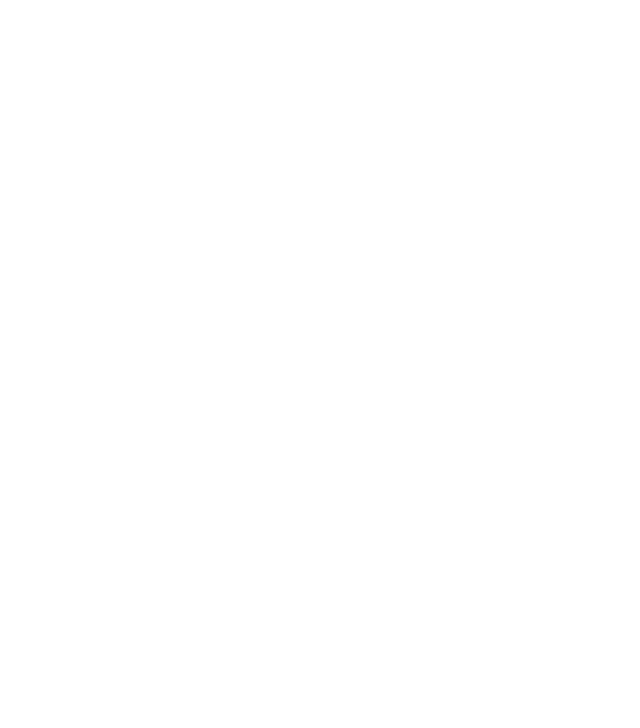
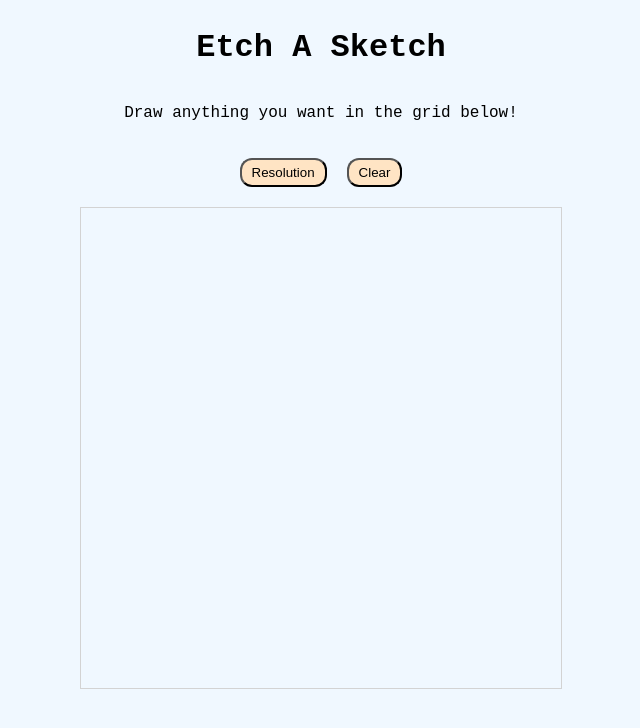
Before and after one commit to samuelmui8/etch-a-sketch, a plain HTML site: page index.html in a window 1280 px wide. Shown: the whole page, without its empty margins (319-959 px from the left). Drawn offline with Linux system fonts and the light colour scheme.

Commit message:
Complete project

```diff
--- a/index.html
+++ b/index.html
@@ -4,9 +4,17 @@
     <meta charset="UTF-8" />
     <meta name="viewport" content="width=device-width, initial-scale=1.0" />
     <title>Etch A Sketch</title>
+    <link rel="stylesheet" href="style.css" />
     <script src="script.js" defer></script>
   </head>
   <body>
+    <h1>Etch A Sketch</h1>
+    <p>Draw anything you want in the grid below!</p>
+    <div class="selection">
+      <button class="resetButton">Resolution</button>
+      <button class="clearButton">Clear</button>
+    </div>
+
     <div class="container"></div>
   </body>
 </html>
--- a/script.js
+++ b/script.js
@@ -0,0 +1,47 @@
+const container = document.querySelector(".container");
+const resetButton = document.querySelector(".resetButton");
+const clearButton = document.querySelector(".clearButton");
+
+function deleteGrid() {
+	container.innerHTML = '';
+}
+
+function createGrid(gridLength) {
+	for (let i = 0; i < gridLength; i++) {
+		let row = document.createElement("div");
+		row.className = "row";
+
+		for (let j = 0; j < gridLength; j++) {
+			let square = document.createElement("div");
+			square.className = "square";
+			square.style.opacity = "0";
+			square.addEventListener("mouseover", () => {
+				let randomColor = Math.floor(Math.random()*16777215).toString(16);
+				square.style.backgroundColor = "#" + randomColor;
+				let opacity = parseFloat(square.style.opacity);
+				square.style.opacity = opacity + 0.1;
+			})
+			row.appendChild(square);
+		}
+		container.appendChild(row);
+	}
+}
+
+deleteGrid();
+createGrid(16);
+
+resetButton.addEventListener("click", () => {
+	let gridLength;
+	do {
+		gridLength = prompt("Please enter the resolution of the new grid (less than 100):")
+	} while (gridLength < 1 || gridLength >= 100);
+
+	deleteGrid();
+	createGrid(gridLength);
+})
+
+clearButton.addEventListener("click", () => {
+	const gridLength = container.childElementCount;
+	deleteGrid();
+	createGrid(gridLength);
+})
--- /dev/null
+++ b/style.css
@@ -0,0 +1,44 @@
+body {
+    justify-content: center;
+    align-items: center;
+    display: flex;
+    flex-direction: column;
+    background-color: aliceblue;
+    font-family: 'Courier New', Courier, monospace;
+}
+
+.container {
+    display: flex;
+    flex-direction: column;
+    height: 60vh;
+    width: 60vh;
+    gap: 1px;
+    border: 1px solid lightgray;
+}
+
+.row {
+    display: flex;
+    flex: 1;
+    gap: 1px;
+}
+
+.square {
+    background-color: lightgray;
+    flex: 1;
+    height: 100%;
+    width: 100%;
+}
+
+.selection {
+    display: flex;
+    align-items: center;
+    justify-content: center;
+    gap: 20px;
+}
+
+button {
+    margin: 20px 0px;
+    padding: 5px 10px;
+    border-radius: 12px;
+    background-color: bisque;
+}
```
